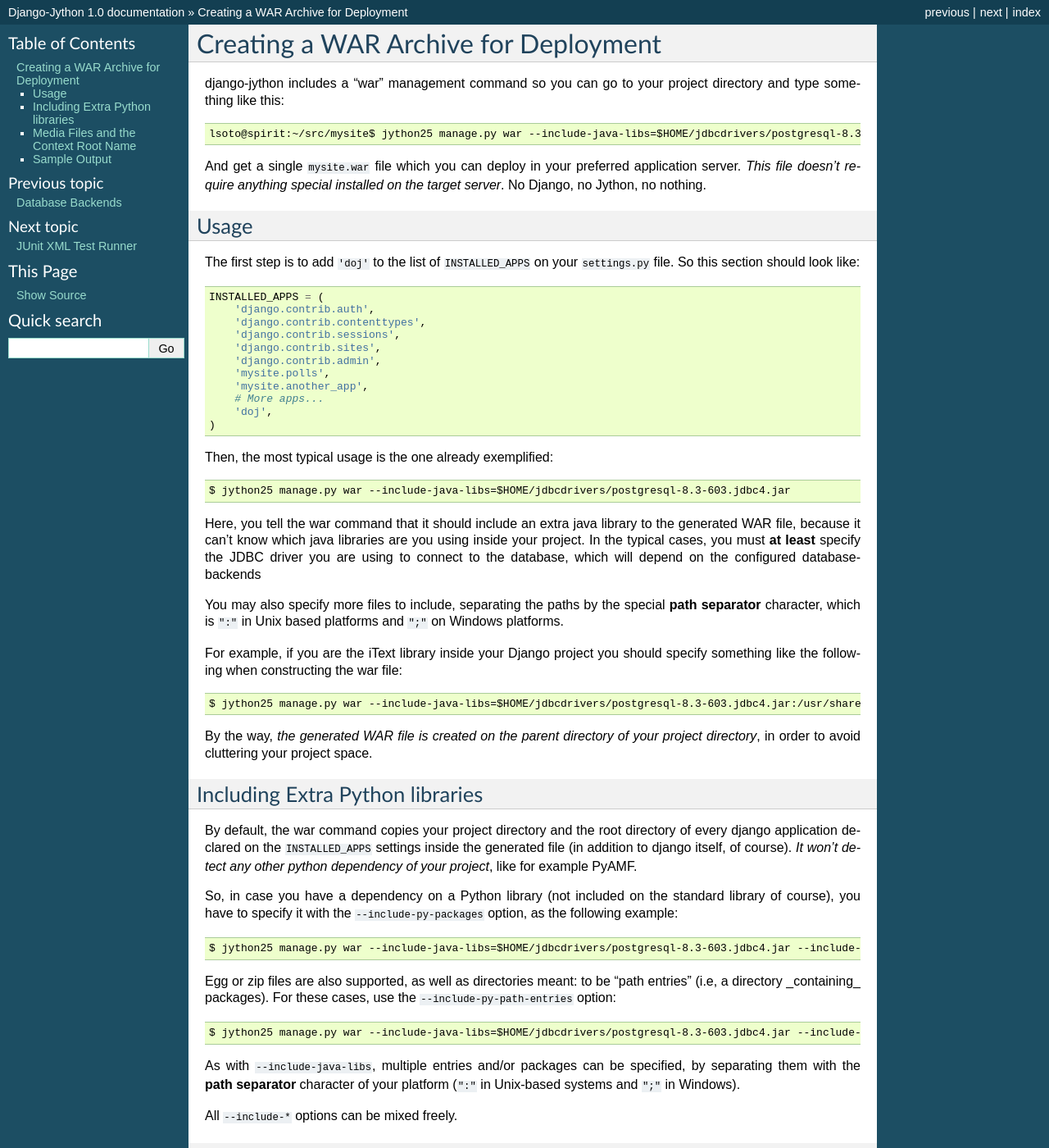
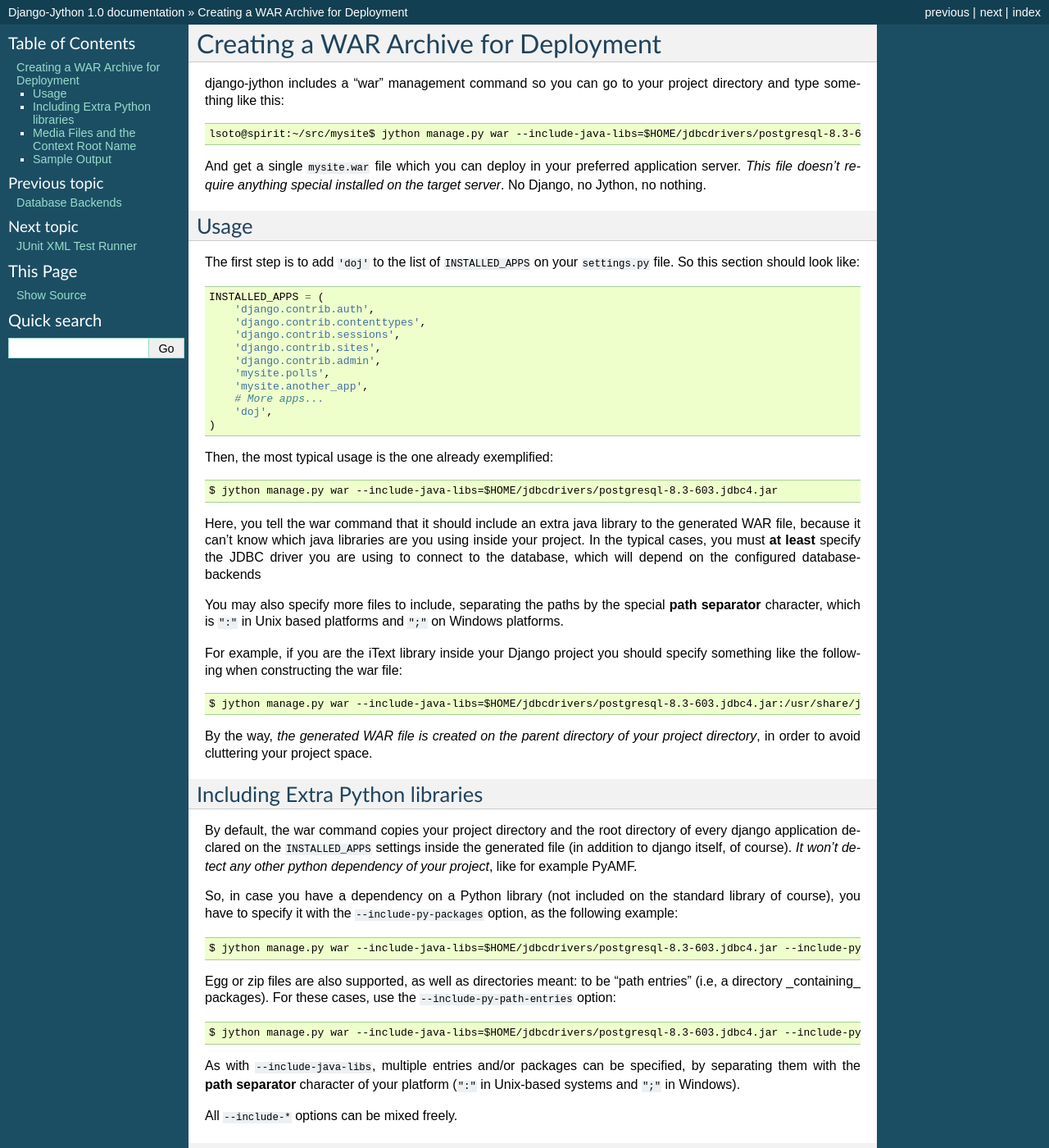
Before and after one commit to vitormazzi/django-jython, a Sphinx documentation site: the page built from docs/war-deployment.rst, in a window 1280 px wide and 1400 px high. Shown: the whole window at 82% size. Built offline with Sphinx 7.4.7, drawn with Linux system fonts in a browser that asks for light colours.

Commit message:
docs/war-deployment.rst: s/jython25/jython
git-svn-id: http://django-jython.googlecode.com/svn/trunk@145 fc56e334-f652-0410-822d-0b1548283ca8

```diff
--- a/docs/war-deployment.rst
+++ b/docs/war-deployment.rst
@@ -4,7 +4,7 @@ Creating a WAR Archive for Deployment
 django-jython includes a "war" management command so you can go to your project
 directory and type something like this::
 
-    lsoto@spirit:~/src/mysite$ jython25 manage.py war --include-java-libs=$HOME/jdbcdrivers/postgresql-8.3-603.jdbc4.jar
+    lsoto@spirit:~/src/mysite$ jython manage.py war --include-java-libs=$HOME/jdbcdrivers/postgresql-8.3-603.jdbc4.jar
 
 And get a single ``mysite.war`` file which you can deploy in your preferred application server. *This file doesn't require anything special installed on the target server*. No Django, no Jython, no nothing.
 
@@ -28,7 +28,7 @@ The first step is to add ``'doj'`` to the list of ``INSTALLED_APPS`` on your
 
 Then, the most typical usage is the one already exemplified::
 
-  $ jython25 manage.py war --include-java-libs=$HOME/jdbcdrivers/postgresql-8.3-603.jdbc4.jar
+  $ jython manage.py war --include-java-libs=$HOME/jdbcdrivers/postgresql-8.3-603.jdbc4.jar
 
 Here, you tell the war command that it should include an extra java library to
 the generated WAR file, because it can't know which java libraries are you using
@@ -43,7 +43,7 @@ You may also specify more files to include, separating the paths by the special
 For example, if you are the iText library inside your Django project you should
 specify something like the following when constructing the war file::
 
-  $ jython25 manage.py war --include-java-libs=$HOME/jdbcdrivers/postgresql-8.3-603.jdbc4.jar:/usr/share/java/iText-2.1.3.jar
+  $ jython manage.py war --include-java-libs=$HOME/jdbcdrivers/postgresql-8.3-603.jdbc4.jar:/usr/share/java/iText-2.1.3.jar
 
 By the way, *the generated WAR file is created on the parent directory of your
 project directory*, in order to avoid cluttering your project space.
@@ -60,14 +60,14 @@ So, in case you have a dependency on a Python library (not included on the
 standard library of course), you have to specify it with the
 ``--include-py-packages`` option, as the following example::
 
-  $ jython25 manage.py war --include-java-libs=$HOME/jdbcdrivers/postgresql-8.3-603.jdbc4.jar --include-py-packages=$HOME/jython25/Lib/site-packages/pyamf
+  $ jython manage.py war --include-java-libs=$HOME/jdbcdrivers/postgresql-8.3-603.jdbc4.jar --include-py-packages=$HOME/jython/Lib/site-packages/pyamf
 
 
 Egg or zip files are also supported, as well as directories meant: to be "path
 entries" (i.e, a directory _containing_ packages). For these cases, use the
 ``--include-py-path-entries`` option::
 
-  $ jython25 manage.py war --include-java-libs=$HOME/jdbcdrivers/postgresql-8.3-603.jdbc4.jar --include-py-path-entries=$HOME/eggs/PyAMF-0.3.1-py2.5.egg
+  $ jython manage.py war --include-java-libs=$HOME/jdbcdrivers/postgresql-8.3-603.jdbc4.jar --include-py-path-entries=$HOME/eggs/PyAMF-0.3.1-py2.5.egg
 
 As with ``--include-java-libs``, multiple entries and/or packages can be
 specified, by separating them with the **path separator** character of your
```
